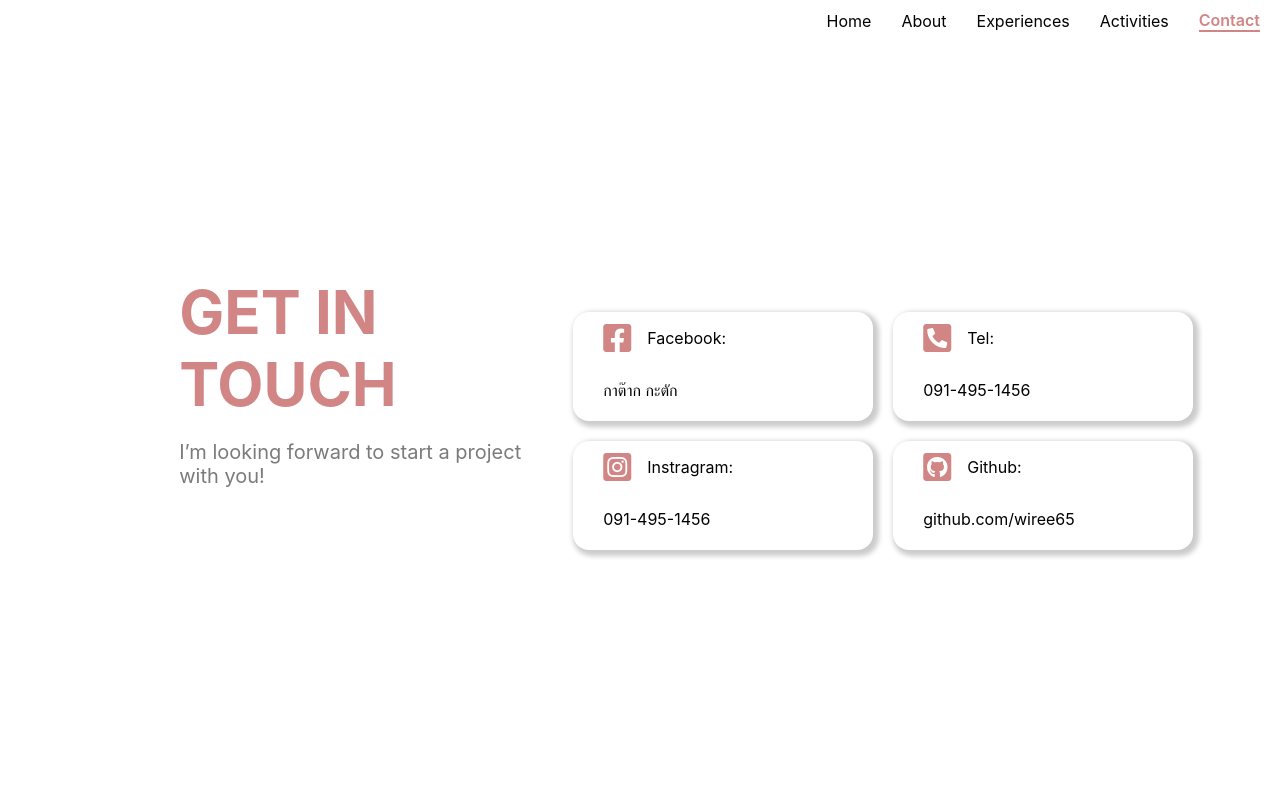
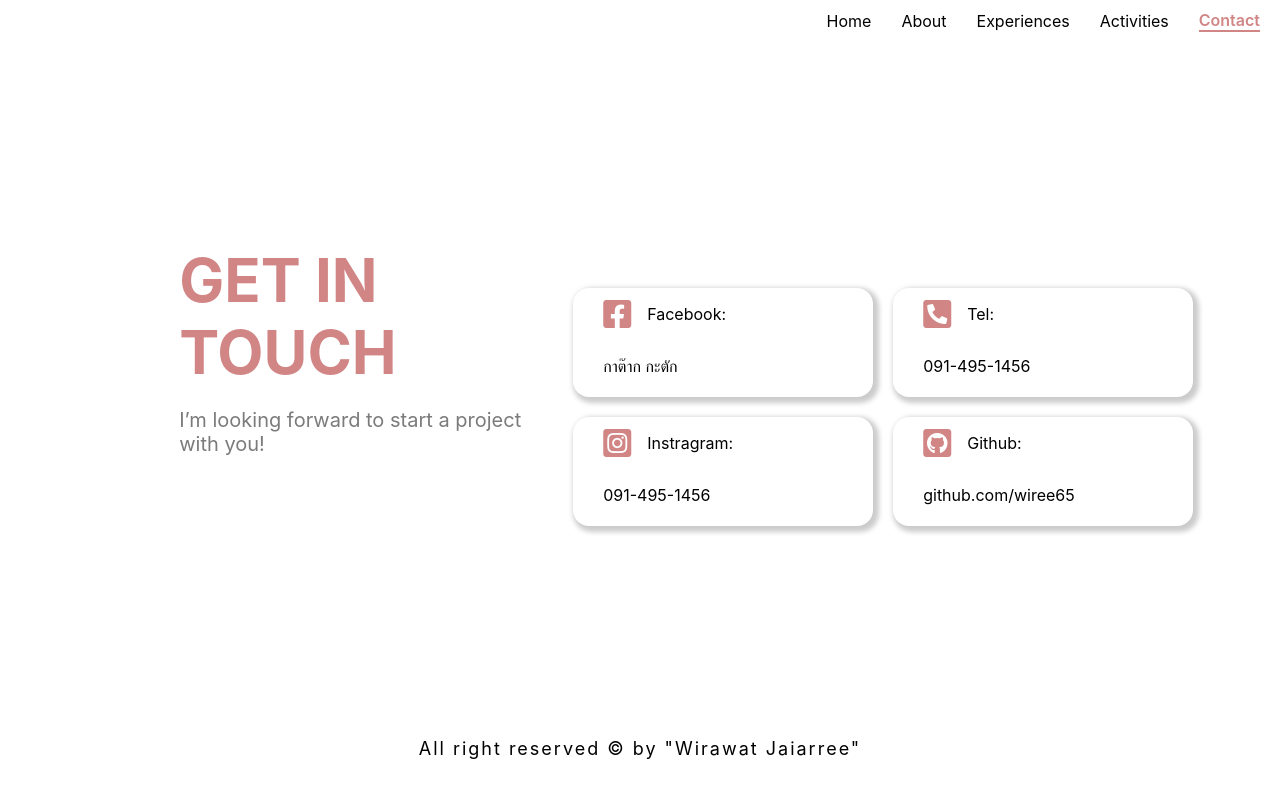
Before and after one commit to wiree65/Wiree-Porfolio, a Next.js app: page /contact in a window 1280 px wide. Built offline with nearby package versions, Linux system fonts and the light colour scheme.

Commit message:
[ADD] footer

```diff
--- a/pages/contact.js
+++ b/pages/contact.js
@@ -1,5 +1,6 @@
 import { Fragment, useState, useEffect } from "react";
 
+import Footer from "../component/Footer";
 import Layout from "../component/Layout";
 const General = (props) => {
   return (
@@ -79,6 +80,8 @@ const General = (props) => {
             </div>
           </div>
         </div>
+        <br/>
+        <Footer></Footer>
       </Layout>
       <style jsx>{`
         .card {
@@ -125,7 +128,7 @@ const General = (props) => {
           color: #7b7b7b;
         }
         .container {
-          height: 90vh;
+          height: 82vh;
           width: 100vw;
           display: flex;
           align-content: space-evenly;
```
